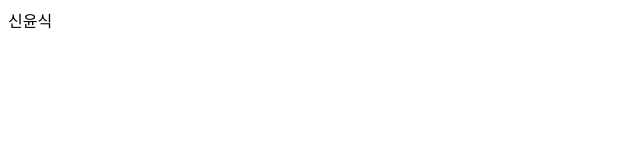
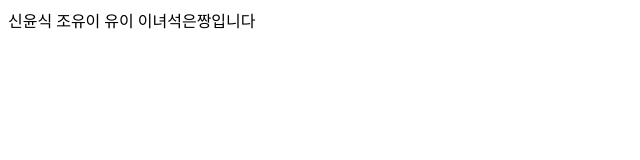
Before and after one commit to siksik1996/study_react, a plain HTML site: page index.html in a window 1280 px wide. Shown: the whole page, without its empty margins (0-640 px from the left). Drawn offline with Linux system fonts and the light colour scheme.

Commit message:
커밋메세지다

```diff
--- a/index.html
+++ b/index.html
@@ -1,11 +1,17 @@
 <!DOCTYPE html>
 <html lang="en">
+
 <head>
   <meta charset="UTF-8" />
   <meta name="viewport" content="width=device-width, initial-scale=1.0" />
   <title>Document</title>
 </head>
+
 <body>
   신윤식
+  조유이
+  유이
+  이녀석은짱입니다
 </body>
+
 </html>
```
Lines whose indentation alone changed are shown as unchanged.
